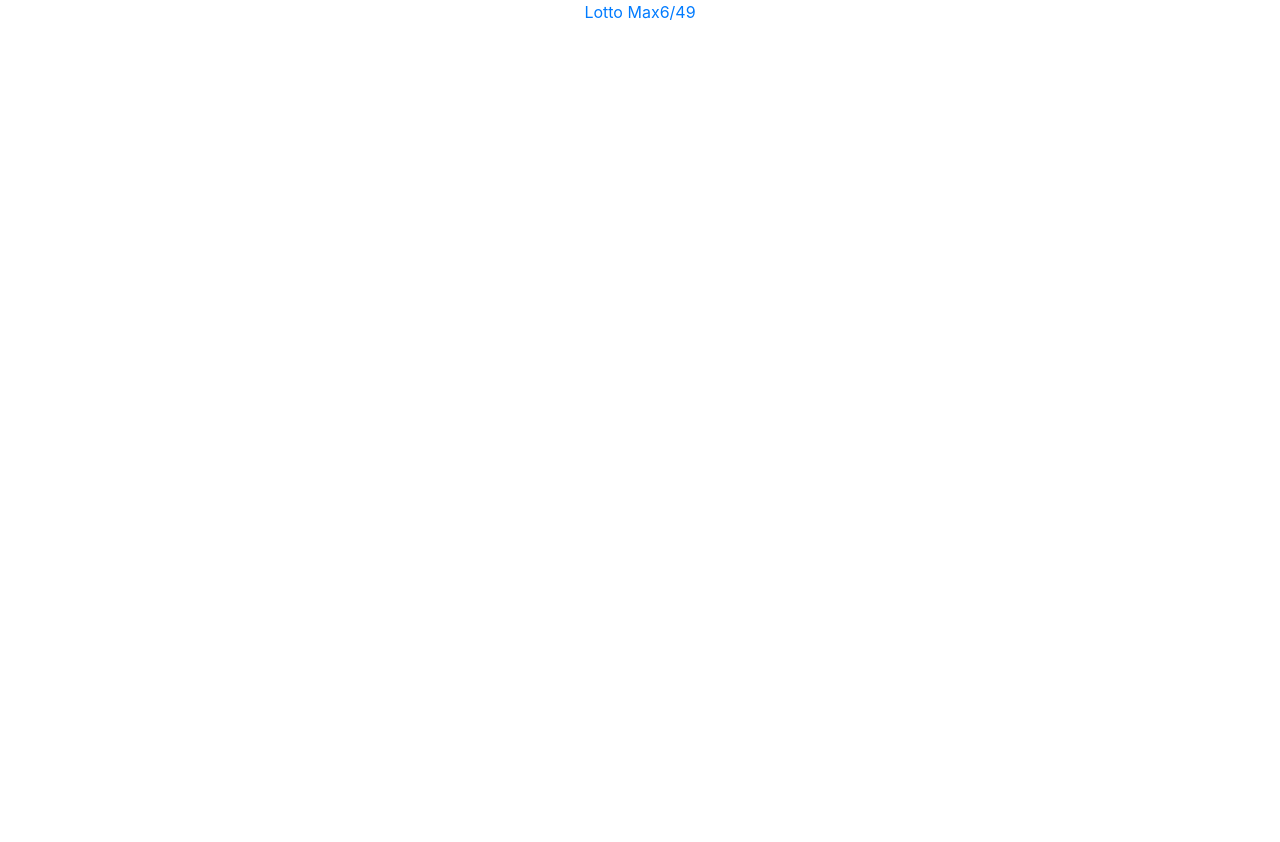
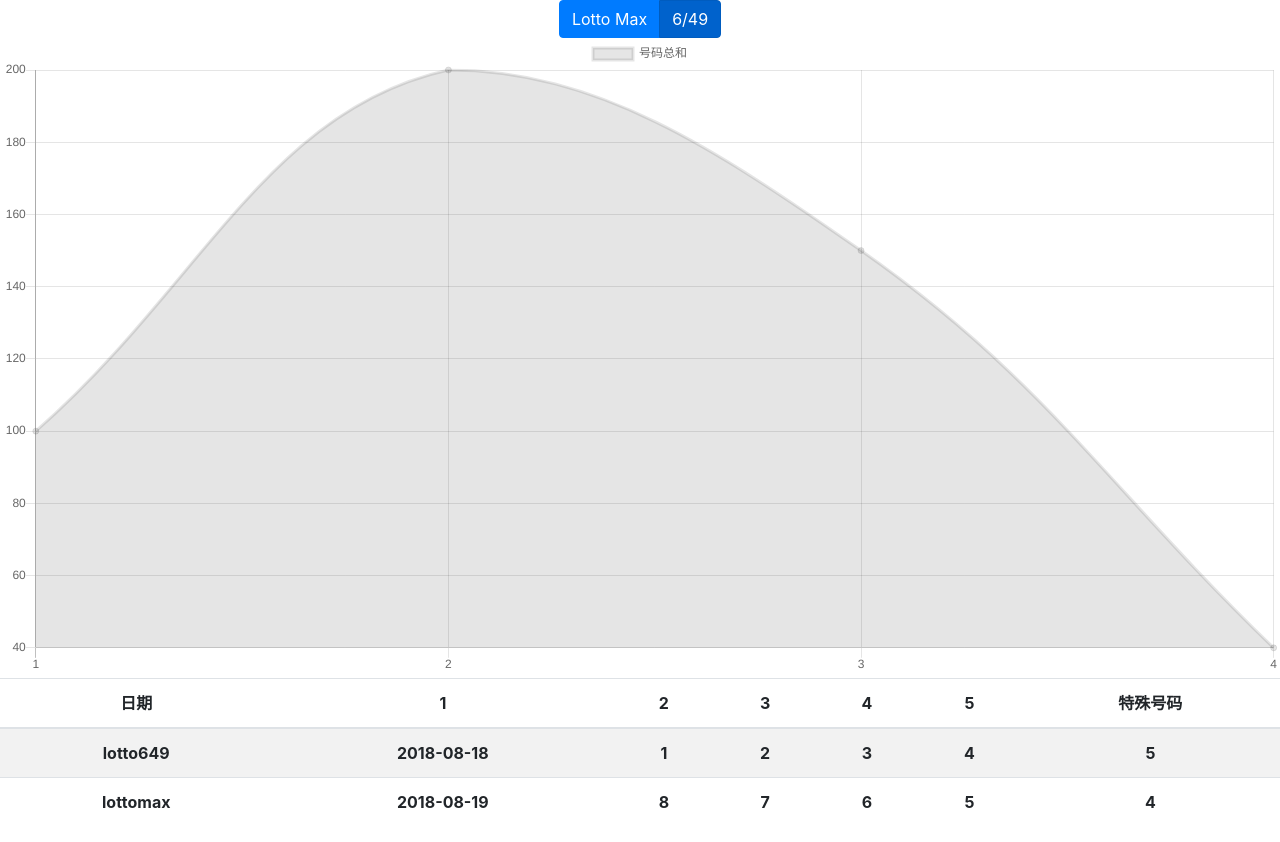
Before and after one commit to CaptainAwesomeDi/LottoFun-Client, a React (Create React App) app: page /lotto649 in a window 1280 px wide. Before the commit the page ends 800 px from the top, so only its background shows below. Built offline with nearby package versions, Linux system fonts and the light colour scheme.

Commit message:
make them into separate pages

```diff
--- a/src/App.js
+++ b/src/App.js
@@ -1,6 +1,8 @@
 import React, { Component } from 'react';
 import {BrowserRouter,Switch, Route} from 'react-router-dom'
 import MainView from './pages/main.js'
+import Lotto649 from './pages/lotto649'
+import LottoMax from './pages/lottomax'
 import Navbar from './components/navbar'
 import './App.css';
 
@@ -11,7 +13,10 @@
         <div className="App">
           <Navbar/>
           <Switch>
-            <Route exact path='/' render={(props)=>( <MainView/>)}/>
+            <Route exact path='/' component={MainView}/>
+            <Route path='/lottomax' component={LottoMax}/>
+            <Route path='/lotto649' component={Lotto649}/>
+            <Route component={NoMatch}/>
           </Switch>
         </div>
       </BrowserRouter>
@@ -20,3 +25,11 @@
 }
 
 export default App;
+
+const NoMatch = () => {
+  return (<div>
+      <h1>
+        这个页面不存在，要么是有Bug了，要么就是按错了
+      </h1>
+    </div>)
+}
--- a/src/components/HistoryTable.js
+++ b/src/components/HistoryTable.js
@@ -8,11 +8,11 @@
 
     render(){
         const fakeData = [
-            ["2018-08-18",1,2,3,4,5,6],
-            ["2018-08-19",6,5,4,3,2,1],
+            ["lotto649","2018-08-18",1,2,3,4,5,6,7],
+            ["lottomax","2018-08-19",8,7,6,5,4,3,2,1],
         ]
         const dataRows = fakeData.map((entry)=>{
-            console.log(entry)
+
             return (
                 <RenderRow key={entry[0]}
                 dateHistory={entry[0]}
@@ -45,6 +45,10 @@
     }
 }
 
+const RenderHead = (props) => {
+
+}
+
 const RenderRow = (props) => {
     console.log(props.dateHistory);
     return (
@@ -61,3 +65,9 @@
 }
 
 export default HistoryTable;
+
+/*
+TODO:
+    1.想好数据传过来长什么样？
+    2.想好如何渲染Column和Row？
+*/
--- a/src/components/button.js
+++ b/src/components/button.js
@@ -7,7 +7,7 @@
     render(){
         const onClick = this.props.onClick;
         const text = this.props.text;
-        return (<a onClick={onClick} href={text}>{text}</a>);
+        return (<button className="btn btn-primary" onClick={onClick} href={text}>{text}</button>);
     }
 }
 
--- a/src/components/navbar.js
+++ b/src/components/navbar.js
@@ -9,8 +9,10 @@
     render(){
         return(
             <Fragment>
-                <NavLink to="/lottomax">Lotto Max</NavLink>
-                <NavLink to="/lotto649">6/49</NavLink>
+                <div className="btn-group" role="group">
+                    <NavLink className="btn btn-primary" to="/lottomax">Lotto Max</NavLink>
+                    <NavLink className="btn btn-primary" to="/lotto649">6/49</NavLink>
+                </div>
             </Fragment>
         );
     }
--- a/src/pages/lotto649.js
+++ b/src/pages/lotto649.js
@@ -0,0 +1,26 @@
+import React, {Component, Fragment} from 'react'
+import Graph from '../components/selector'
+import HistoryTable from '../components/HistoryTable'
+
+export default class Lotto649 extends Component {
+    constructor(props){
+        super(props)
+        this.state = {
+            "index":6,
+            "bonus":1,
+            "data": []
+        }
+    }
+
+    render(){
+        const setOfNumbers = this.state.index
+        const bonus = this.state.bonus
+        const data = this.state.data
+        return(
+            <Fragment>
+                <Graph/>
+                <HistoryTable setOfNumbers={setOfNumbers} bonus={bonus} {...data}/>
+            </Fragment>
+        )
+    }
+}
--- a/src/pages/lottomax.js
+++ b/src/pages/lottomax.js
@@ -1,3 +1,13 @@
-import React,{Component} from 'react'
-
-class
+import React,{Component,Fragment} from 'react'
+import HistoryTable from '../components/HistoryTable'
+import Graph from '../components/selector'
+export default class LottoMax extends Component {
+    render () {
+        return (
+            <Fragment>
+                <Graph/>
+                <HistoryTable/>
+            </Fragment>
+        )
+    }
+}
--- a/src/pages/main.js
+++ b/src/pages/main.js
@@ -8,8 +8,7 @@
     render() {
         return (
             <div>
-                <Graph/>
-                <HistoryTable/>
+                这个是主页我还没想好怎么搞
             </div>
         )
     }
```
